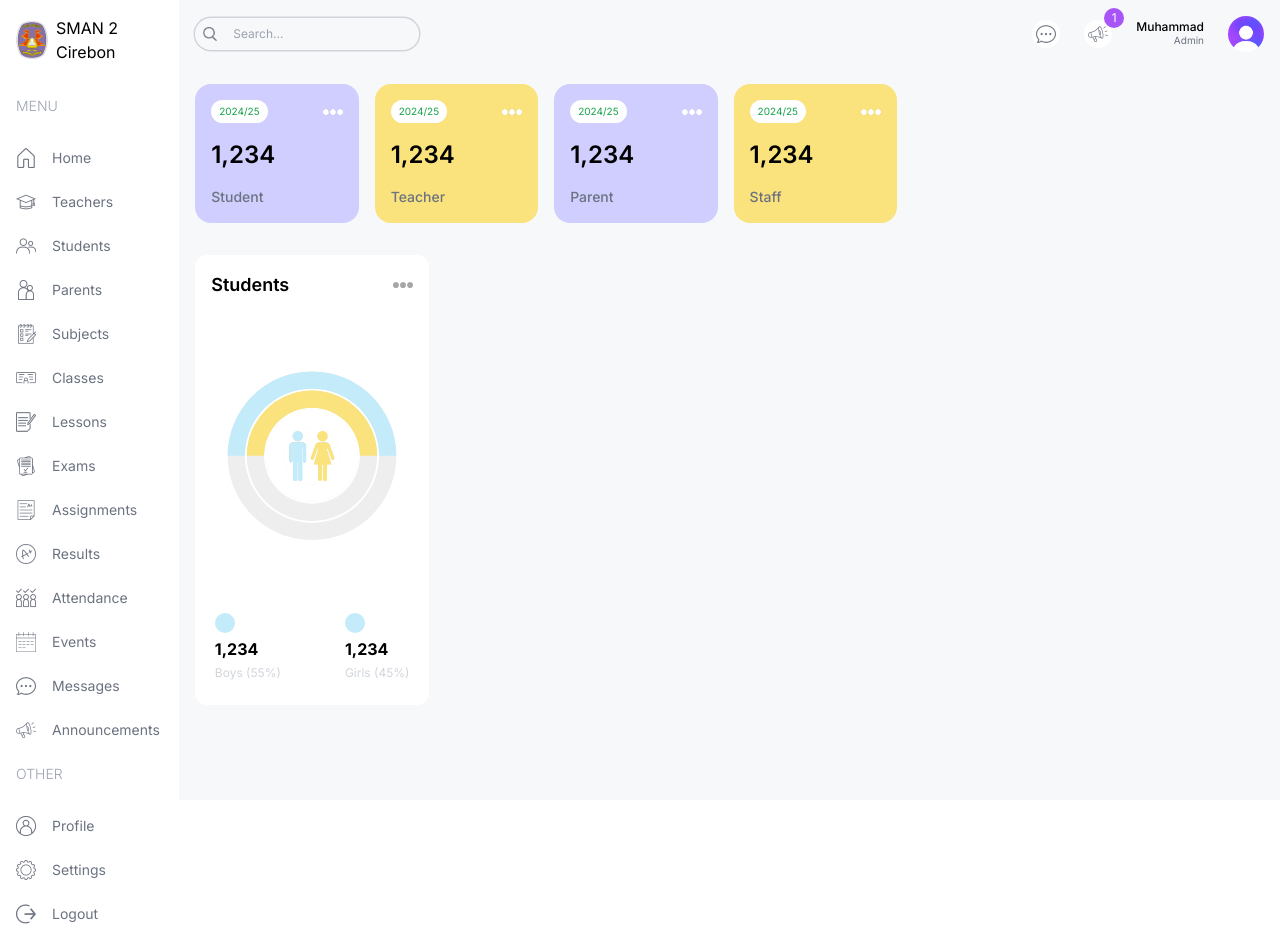
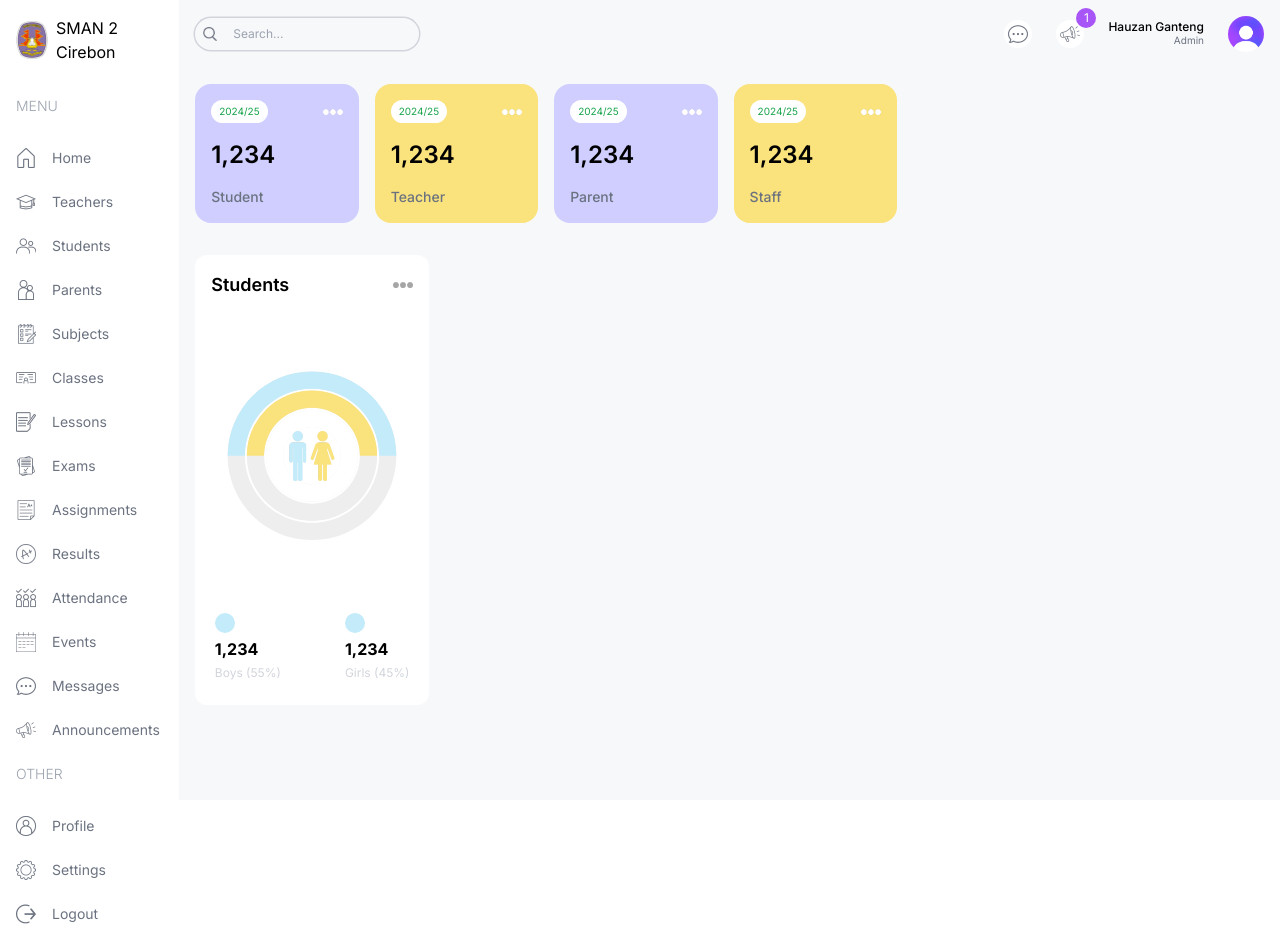
Before and after one commit to hauzanrafiattallah/SMAN-2-CIREBON-DASHBOARD, a Next.js app: page /admin in a window 1280 px wide. Built offline with nearby package versions, Linux system fonts and the light colour scheme.

Commit message:
Update username in Navbar component

```diff
--- a/src/components/Navbar.tsx
+++ b/src/components/Navbar.tsx
@@ -19,7 +19,7 @@ const Navbar = () => {
           </div>
         </div>
         <div className="flex flex-col">
-          <span className="text-xs leading-3 font-medium">Muhammad</span>
+          <span className="text-xs leading-3 font-medium">Hauzan Ganteng</span>
           <span className="text-[10px] text-gray-500 text-right">Admin</span>
         </div>
         <Image
```
